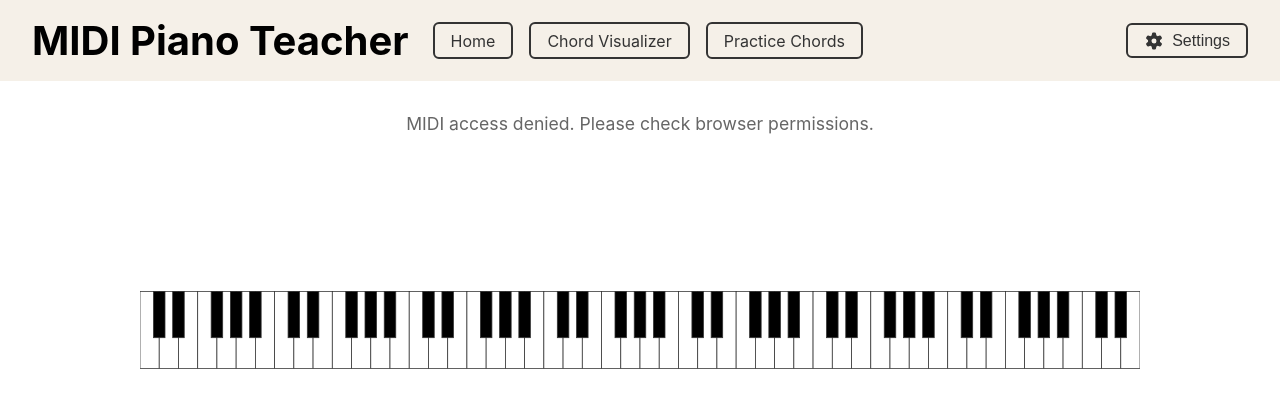
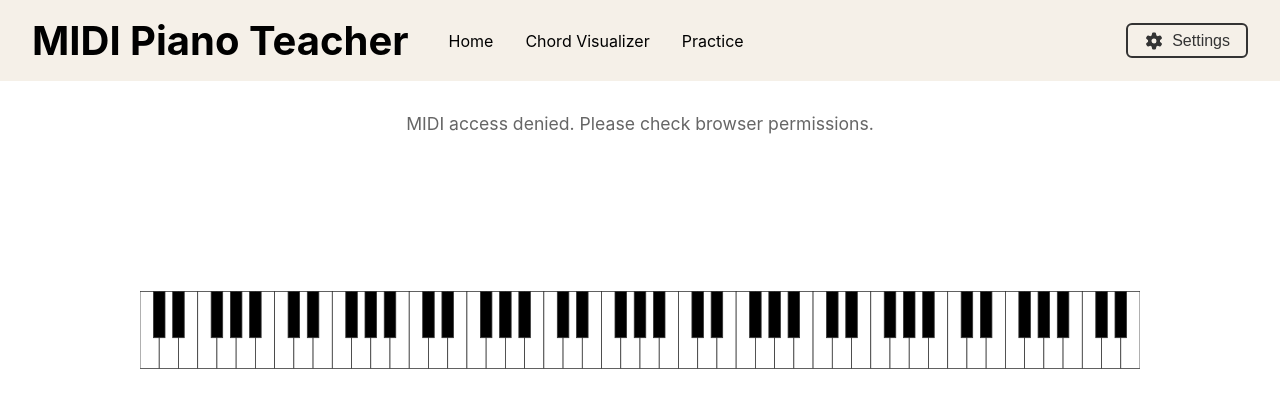
Before and after one commit to mjosephs1/midi-piano-teacher-web, a React (Create React App) app: page / in a window 1280 px wide. Shown: the top 408 px of the page. Built offline with nearby package versions, Linux system fonts and the light colour scheme.

Commit message:
Update header styling

```diff
--- a/src/App.css
+++ b/src/App.css
@@ -17,30 +17,35 @@
   gap: 1.5rem;
   width: 100%;
   background-color: #f5f0e8;
-  padding: 1rem 2rem;
+  padding: 0 2rem;
   box-sizing: border-box;
   position: relative;
 }
 
 .app-header h1 {
   margin: 0;
+  padding: 1rem 0;
   font-size: 2.5rem;
 }
 
 .nav-links {
   display: flex;
-  gap: 1rem;
+  gap: 0;
+  align-self: stretch;
   list-style: none;
   margin: 0;
   padding: 0;
 }
 
 .nav-links a {
+  display: flex;
+  align-items: center;
+  align-self: stretch;
   text-decoration: none;
-  color: #333;
-  border: 2px solid #333;
-  border-radius: 6px;
-  padding: 0.4rem 1rem;
+  color: #000;
+  border: none;
+  border-radius: 0;
+  padding: 0 1rem;
   font-size: 1rem;
   cursor: pointer;
   white-space: nowrap;
@@ -48,7 +53,7 @@
 }
 
 .nav-links a:hover {
-  background: #f0f0f0;
+  background: #e8e3db;
 }
 
 .settings-wrapper {
--- a/src/App.tsx
+++ b/src/App.tsx
@@ -65,7 +65,7 @@ const App: FC = () => {
         <nav className="nav-links">
           <Link to="/">Home</Link>
           <Link to="/chord-visualizer">Chord Visualizer</Link>
-          <Link to="/practice-chords">Practice Chords</Link>
+          <Link to="/practice-chords">Practice</Link>
         </nav>
         <div className="settings-wrapper" ref={settingsWrapperRef}>
           <button
```
